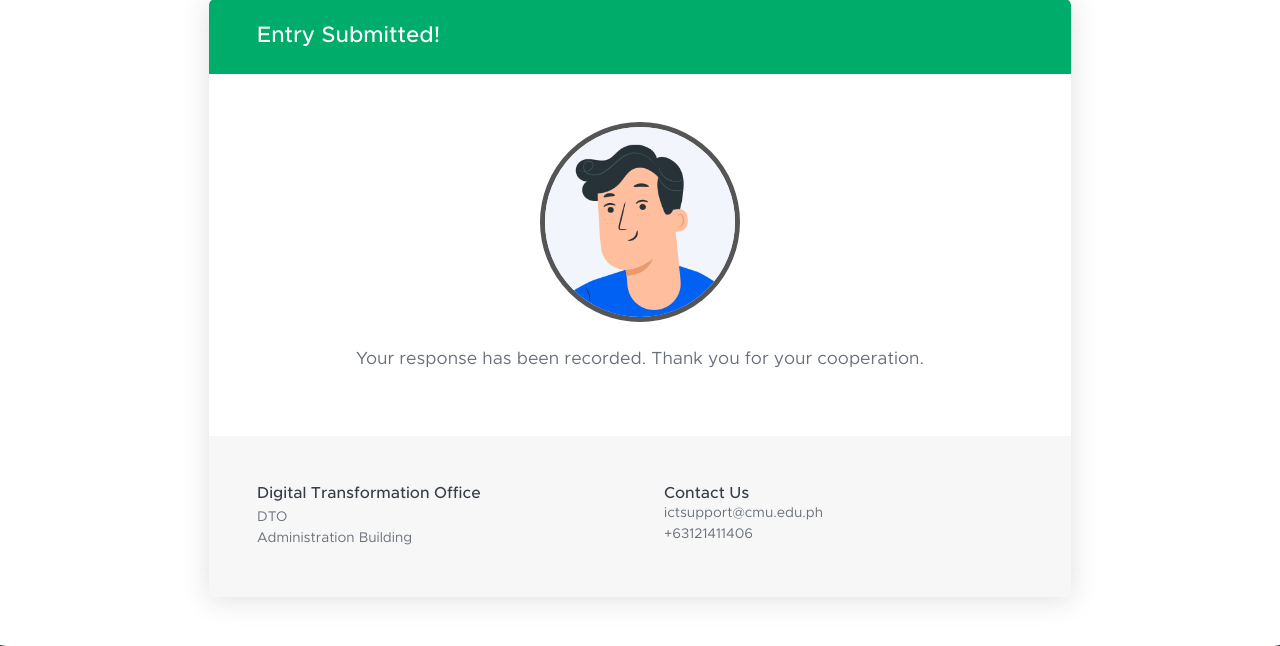
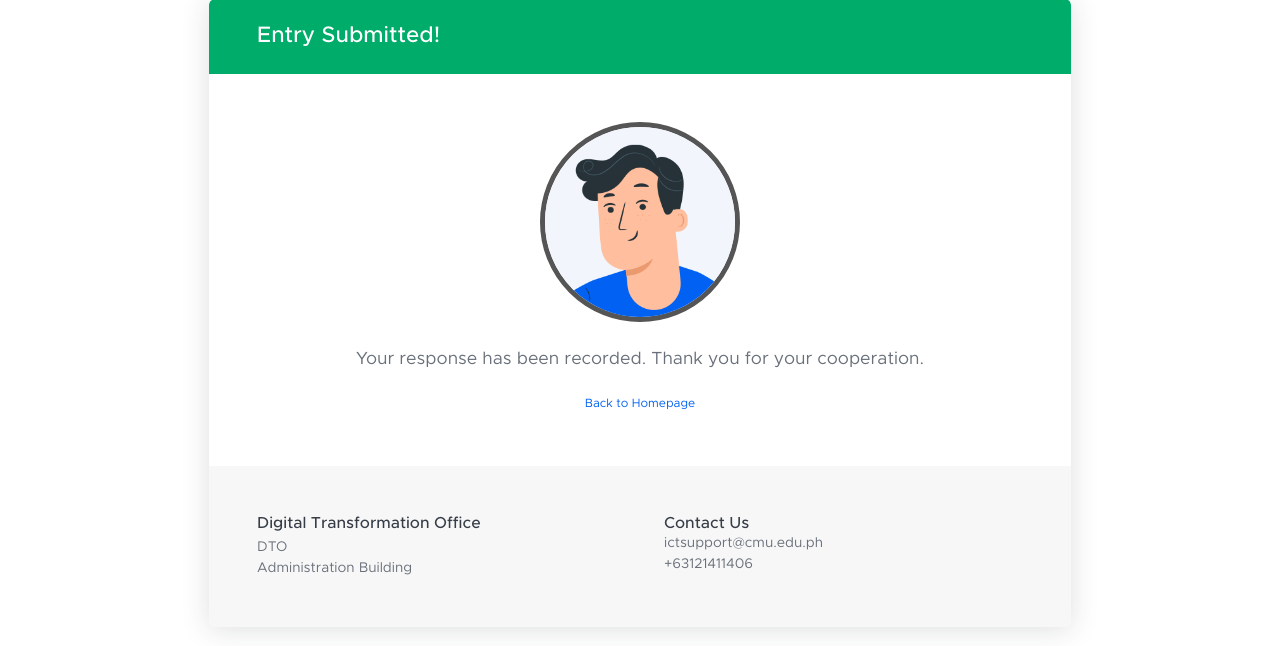
Before and after one commit to glitch0710/cmucss-asdi, a Django app: page /css/submitcss in a window 1280 px wide. Shown: the part 145-791 px from the top of the page. Run offline with Django 4.2, Linux system fonts and the light colour scheme; some libraries are stand-ins or nearby versions.

Commit message:
Dashboard Update 3

```diff
--- a/cssurvey/templates/cssurvey/submitcss.html
+++ b/cssurvey/templates/cssurvey/submitcss.html
@@ -11,6 +11,7 @@
     <div class="card-body p-4 p-md-5 text-center">
         <img class="invoice-brand-img rounded-circle mb-4" style="width: 200px; border: 5px solid #555;" src="{% static 'assets/img/illustrations/profiles/profile-2.png' %}" alt="" />
         <p class="lead">Your response has been recorded. Thank you for your cooperation.</p>
+        <a href="{% url 'home' %}" class="btn btn-link btn-sm" type="button">Back to Homepage</a>
     </div>
     <div class="card-footer p-4 p-lg-5 border-top-0">
         <div class="row">
```
Also changed, not shown: db.sqlite3.
